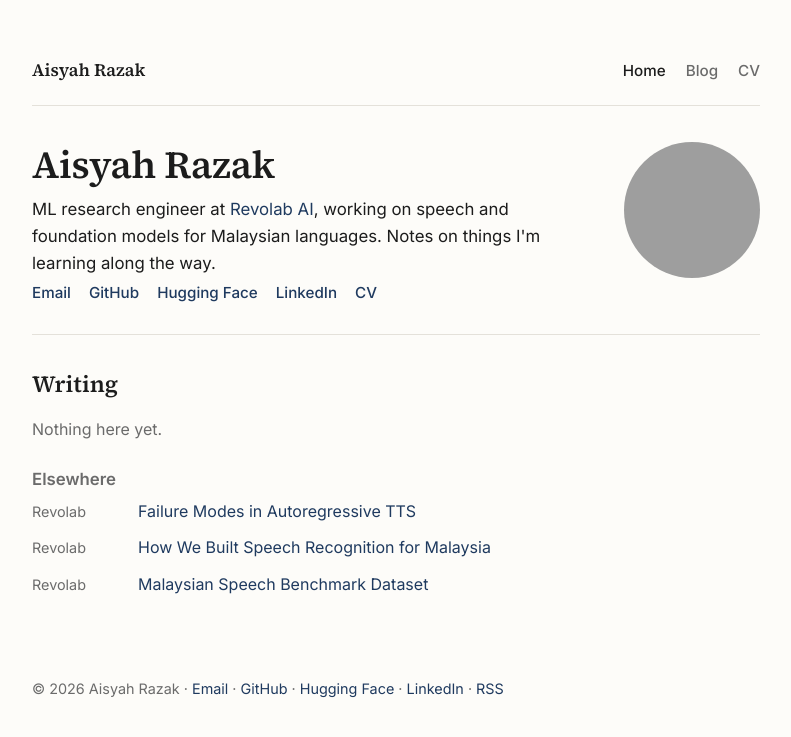
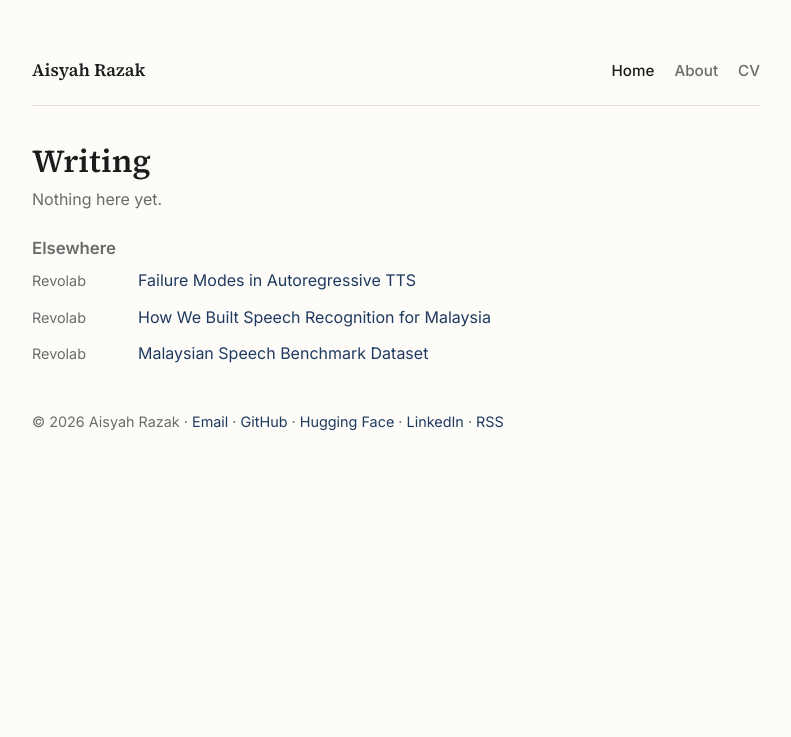
Before and after one commit to aisyahrzk/aisyahrzk.github.io, a Jekyll site: the page built from index.html, in a window 1280 px wide. Shown: the top 737 px of the page, without its empty margins (244-1035 px from the left). Built offline with Jekyll 4.4.1, drawn with Linux system fonts in a browser that asks for light colours; grey boxes are pictures that could not be loaded.

Commit message:
Add About page; home page lists writing only
Co-Authored-By: Claude Fable 5.1 <noreply@anthropic.com>

```diff
--- a/_layouts/default.html
+++ b/_layouts/default.html
@@ -17,8 +17,8 @@
   <nav class="topnav" aria-label="Site">
     <a class="brand" href="{{ '/' | relative_url }}">Aisyah Razak</a>
     <div class="topnav-links">
-      <a href="{{ '/' | relative_url }}"{% if page.url == "/" %} class="active"{% endif %}>Home</a>
-      <a href="{{ '/blog/' | relative_url }}"{% if page.url contains "/blog/" %} class="active"{% endif %}>Blog</a>
+      <a href="{{ '/' | relative_url }}"{% if page.url == "/" or page.layout == "post" %} class="active"{% endif %}>Home</a>
+      <a href="{{ '/about/' | relative_url }}"{% if page.url == "/about/" %} class="active"{% endif %}>About</a>
       <a href="{{ '/cv/' | relative_url }}"{% if page.url == "/cv/" %} class="active"{% endif %}>CV</a>
     </div>
   </nav>
--- a/_layouts/post.html
+++ b/_layouts/post.html
@@ -9,5 +9,5 @@ layout: default
   <div class="post-body">
     {{ content }}
   </div>
-  <p class="post-back"><a href="{{ '/blog/' | relative_url }}">← All posts</a></p>
+  <p class="post-back"><a href="{{ '/' | relative_url }}">← All posts</a></p>
 </article>
--- a/assets/css/style.css
+++ b/assets/css/style.css
@@ -170,3 +170,7 @@ footer { padding-top: 32px; color: var(--muted); font-size: 0.9rem; }
   .post-list li { flex-direction: column; gap: 0; margin-bottom: 14px; }
   .post-date { flex: none; }
 }
+
+/* ---------- About ---------- */
+.prose { padding-top: 28px; font-size: 1.05rem; }
+.prose p { margin-bottom: 1.1em; }
--- a/index.html
+++ b/index.html
@@ -1,37 +1,16 @@
 ---
 layout: default
 ---
-<header class="hero">
-  <div class="hero-text">
-    <h1>Aisyah Razak</h1>
-    <p class="tagline">ML research engineer at <a href="https://revolab.ai">Revolab AI</a>, working on speech and foundation models for Malaysian languages. Notes on things I'm learning along the way.</p>
-    <nav class="links" aria-label="Profiles">
-      <a href="mailto:aisyahrazak171@gmail.com">Email</a>
-      <a href="https://github.com/aisyahrzk">GitHub</a>
-      <a href="https://huggingface.co/aisyahhrazak">Hugging Face</a>
-      <a href="https://www.linkedin.com/in/aisyahh-razak/">LinkedIn</a>
-      <a href="{{ '/cv/' | relative_url }}">CV</a>
-    </nav>
-  </div>
-  <!-- Put a square photo at assets/images/profile.jpg. Falls back to initials. -->
-  <div class="avatar">
-    <img src="{{ '/assets/images/profile.jpg' | relative_url }}" alt="Aisyah Razak" onerror="this.style.display='none'; this.nextElementSibling.style.display='flex'">
-    <div class="avatar-fallback" aria-hidden="true">AR</div>
-  </div>
-</header>
-
-<section id="writing">
-  <h2>Writing</h2>
+<h1 class="page-title">Writing</h1>
 {% if site.posts.size > 0 %}
 <ul class="post-list">
-    {% for post in site.posts limit: 10 %}
+  {% for post in site.posts %}
   <li>
-      <span class="post-date">{{ post.date | date: "%b %Y" }}</span>
+    <span class="post-date">{{ post.date | date: "%-d %b %Y" }}</span>
     <a href="{{ post.url | relative_url }}">{{ post.title }}</a>
   </li>
   {% endfor %}
 </ul>
-  {% if site.posts.size > 10 %}<p class="more"><a href="{{ '/blog/' | relative_url }}">All posts →</a></p>{% endif %}
 {% else %}
 <p class="muted">Nothing here yet.</p>
 {% endif %}
@@ -42,4 +21,3 @@ layout: default
   <li><span class="post-date">Revolab</span><a href="https://revolab.ai/blogs/how-we-built-asr-for-malaysia/">How We Built Speech Recognition for Malaysia</a></li>
   <li><span class="post-date">Revolab</span><a href="https://revolab.ai/blogs/malaysian-asr-benchmark-dataset/">Malaysian Speech Benchmark Dataset</a></li>
 </ul>
-</section>
```
Also changed, not shown: about.html (added, +48 -0 lines), blog.html (deleted, +0 -18 lines), README.md, 1 other file. Lines whose indentation alone changed are shown as unchanged.
